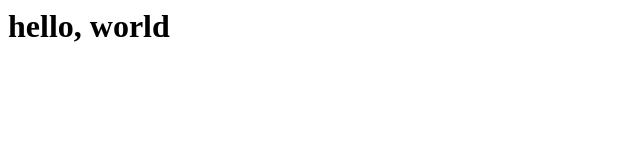
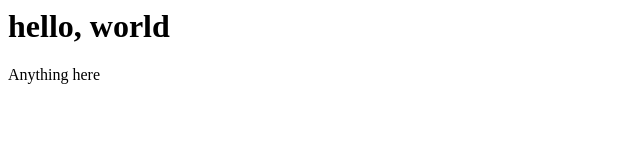
Before and after one commit to ForestParks/website, a plain HTML site: page index.html in a window 1280 px wide. Shown: the full height of the page, 0-640 px from the left. Drawn offline with Linux system fonts and the light colour scheme.

Commit message:
added p tag

```diff
--- a/index.html
+++ b/index.html
@@ -1 +1,2 @@
 <h1>hello, world</h1>
+<p>Anything here</p>
```
